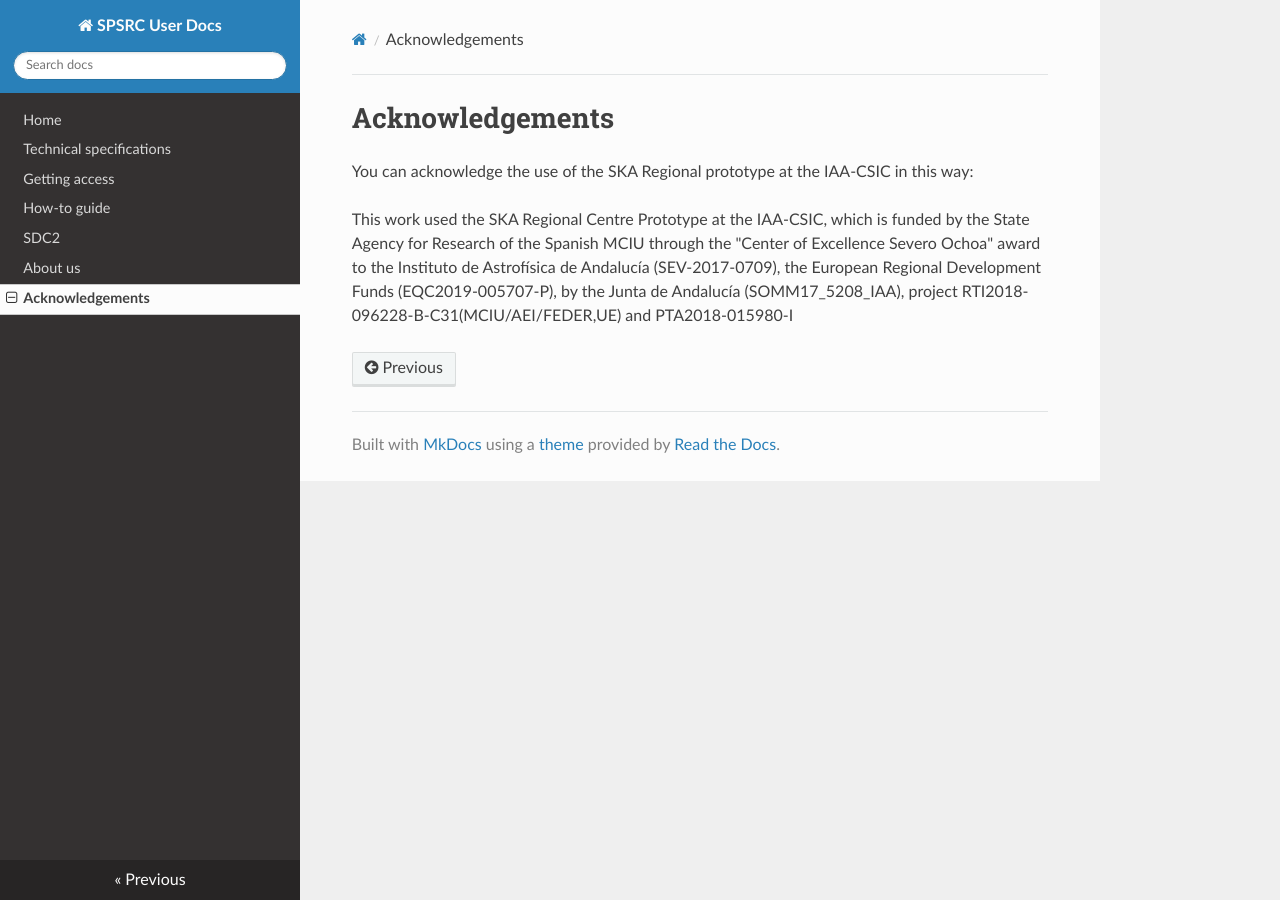
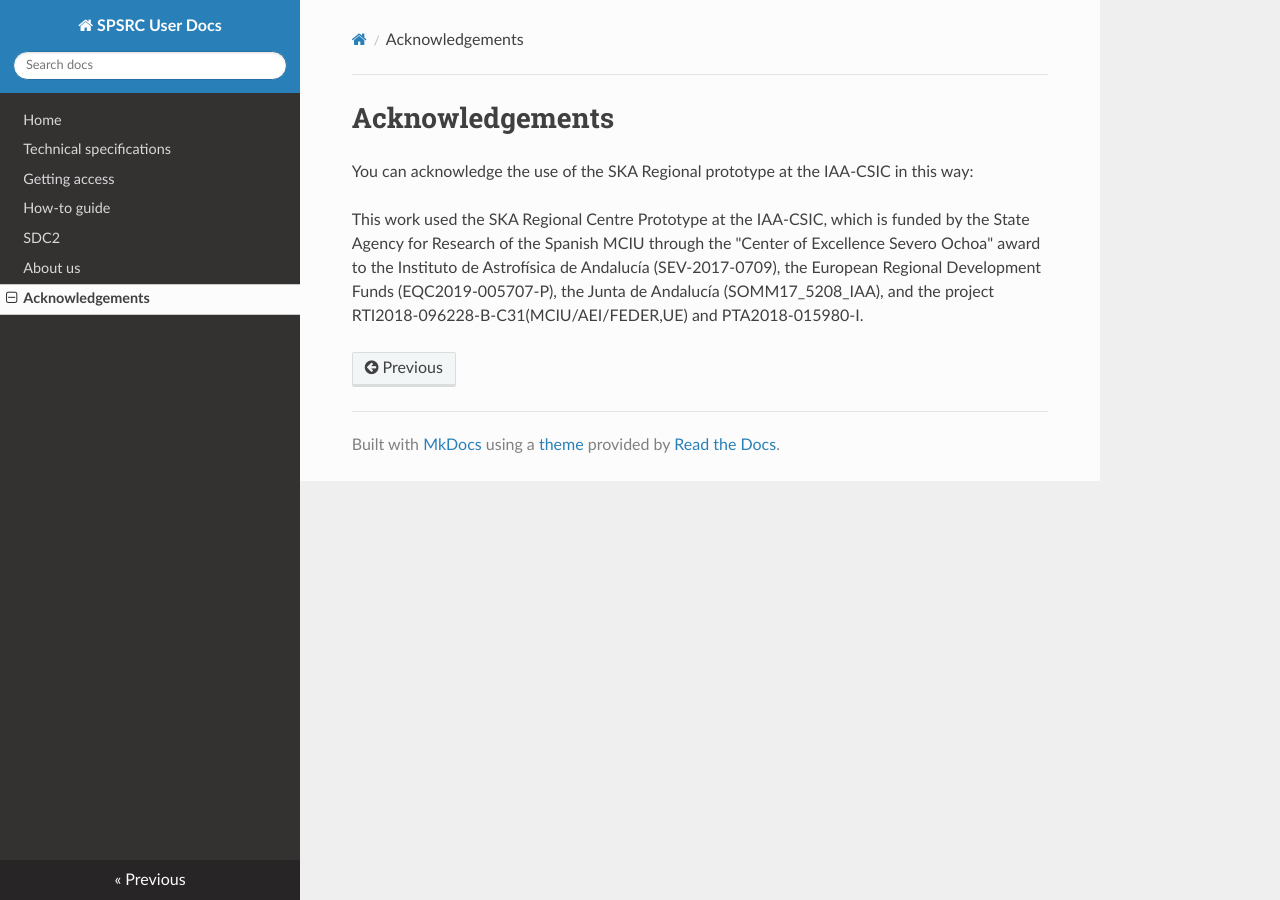
Before and after one commit to espsrc/spsrc_user_docs, an MkDocs documentation site: the page built from docs/acknowledgements.md, in a window 1280 px wide. Built offline with MkDocs 1.6.1, drawn with Linux system fonts in a browser that asks for light colours; nearby versions of some CDN libraries.

Commit message:
Update acknowledgements

```diff
--- a/docs/acknowledgements.md
+++ b/docs/acknowledgements.md
@@ -2,4 +2,4 @@
 
 You can acknowledge the use of the SKA Regional prototype at the IAA-CSIC in this way:
 
-This work used the SKA Regional Centre Prototype at the IAA-CSIC, which is funded by the State Agency for Research of the Spanish MCIU through the "Center of Excellence Severo Ochoa" award to the Instituto de Astrofísica de Andalucía (SEV-2017-0709), the European Regional Development Funds (EQC2019-005707-P), by the Junta de Andalucía (SOMM17_5208_IAA), project RTI2018-096228-B-C31(MCIU/AEI/FEDER,UE) and PTA2018-015980-I
+This work used the SKA Regional Centre Prototype at the IAA-CSIC, which is funded by the State Agency for Research of the Spanish MCIU through the "Center of Excellence Severo Ochoa" award to the Instituto de Astrofísica de Andalucía (SEV-2017-0709), the European Regional Development Funds (EQC2019-005707-P), the Junta de Andalucía (SOMM17_5208_IAA), and the project RTI2018-096228-B-C31(MCIU/AEI/FEDER,UE) and PTA2018-015980-I.
```
